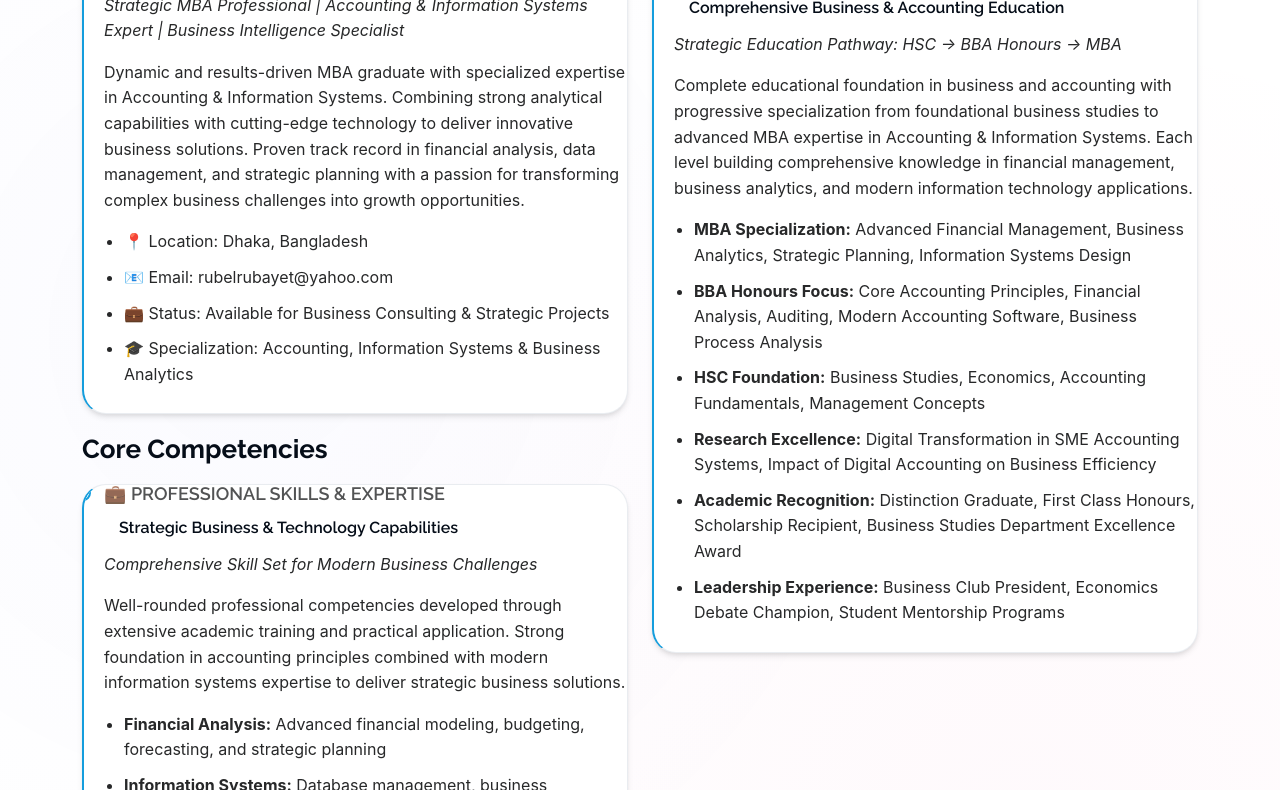
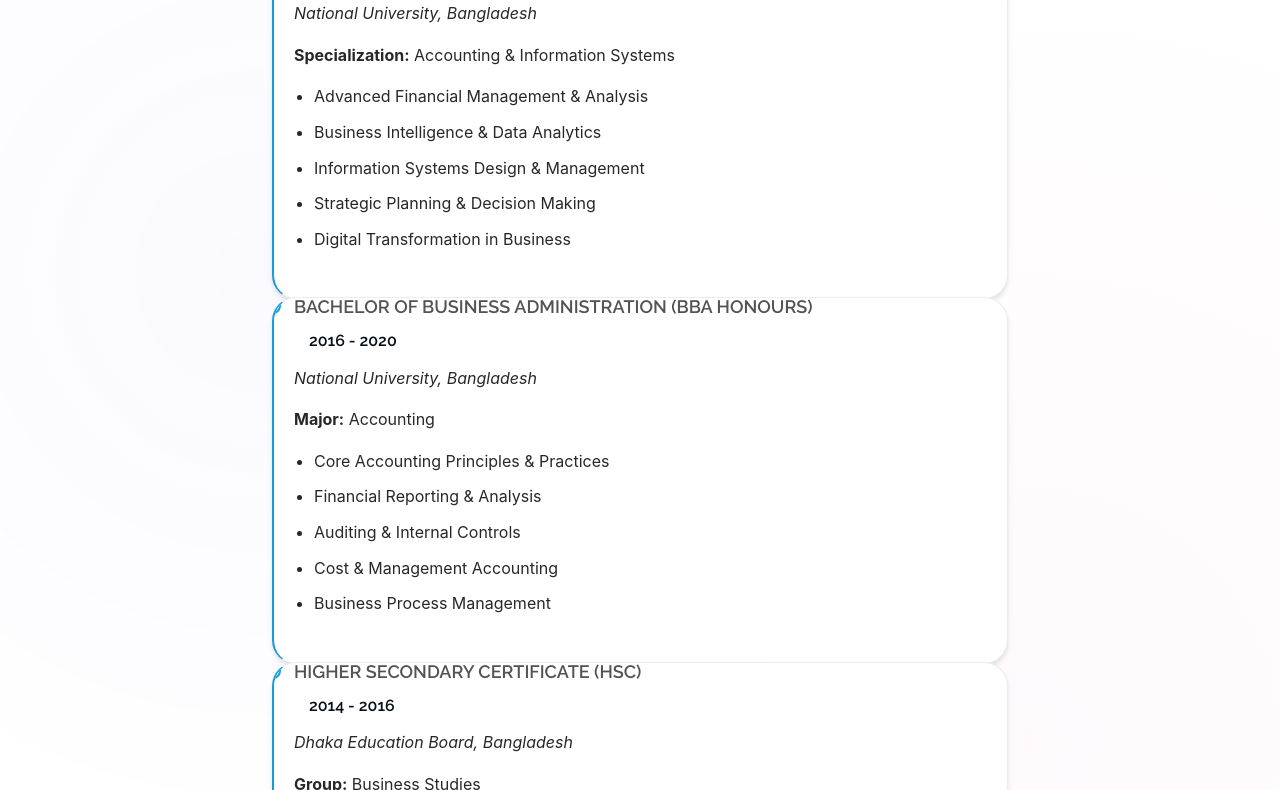
Before and after one commit to imran2795/Rubel-Rubayet, a plain HTML site: page iPortfolio-1.0.0/iPortfolio-1.0.0/index.html in a window 1280 px wide. Shown: the part 4824-5614 px from the top of the page. Drawn offline with Linux system fonts and the light colour scheme.

Commit message:
RESUME: Simplify section to education only - remove professional experience and summary

```diff
--- a/iPortfolio-1.0.0/iPortfolio-1.0.0/index.html
+++ b/iPortfolio-1.0.0/iPortfolio-1.0.0/index.html
@@ -404,62 +404,56 @@
     <section id="resume" class="resume section">
 
       <!-- Section Title -->
-  <div class="container section-title reveal-soft" data-aos="fade-up">
-        <h2>Resume</h2>
-        <p>MBA graduate with specialized expertise in Accounting & Information Systems, combining strong analytical skills with modern business practices to deliver strategic solutions.</p>
+      <div class="container section-title reveal-soft" data-aos="fade-up">
+        <h2>Education</h2>
+        <p>Academic journey focused on business excellence and continuous professional development</p>
       </div><!-- End Section Title -->
 
       <div class="container">
 
-        <div class="row">
+        <div class="row justify-content-center">
 
-          <div class="col-lg-6" data-aos="fade-up" data-aos-delay="100">
-            <h3 class="resume-title">Summary</h3>
+          <div class="col-lg-8" data-aos="fade-up" data-aos-delay="100">
+            <h3 class="resume-title">Educational Background</h3>
 
-            <div class="resume-item pb-0">
-              <h4>🎯 Rubel Rubayet</h4>
-              <p><em>Strategic MBA Professional | Accounting & Information Systems Expert | Business Intelligence Specialist</em></p>
-              <p>Dynamic and results-driven MBA graduate with specialized expertise in Accounting & Information Systems. Combining strong analytical capabilities with cutting-edge technology to deliver innovative business solutions. Proven track record in financial analysis, data management, and strategic planning with a passion for transforming complex business challenges into growth opportunities.</p>
+            <div class="resume-item">
+              <h4>Master of Business Administration (MBA)</h4>
+              <h5>2020 - 2022</h5>
+              <p><em>National University, Bangladesh</em></p>
+              <p><strong>Specialization:</strong> Accounting & Information Systems</p>
               <ul>
-                <li>📍 Location: Dhaka, Bangladesh</li>
-                <li>📧 Email: rubelrubayet@yahoo.com</li>
-                <li>💼 Status: Available for Business Consulting & Strategic Projects</li>
-                <li>🎓 Specialization: Accounting, Information Systems & Business Analytics</li>
+                <li>Advanced Financial Management & Analysis</li>
+                <li>Business Intelligence & Data Analytics</li>
+                <li>Information Systems Design & Management</li>
+                <li>Strategic Planning & Decision Making</li>
+                <li>Digital Transformation in Business</li>
               </ul>
             </div><!-- End Resume Item -->
 
-            <h3 class="resume-title">Core Competencies</h3>
             <div class="resume-item">
-              <h4>💼 Professional Skills & Expertise</h4>
-              <h5>Strategic Business & Technology Capabilities</h5>
-              <p><em>Comprehensive Skill Set for Modern Business Challenges</em></p>
-              <p>Well-rounded professional competencies developed through extensive academic training and practical application. Strong foundation in accounting principles combined with modern information systems expertise to deliver strategic business solutions.</p>
+              <h4>Bachelor of Business Administration (BBA Honours)</h4>
+              <h5>2016 - 2020</h5>
+              <p><em>National University, Bangladesh</em></p>
+              <p><strong>Major:</strong> Accounting</p>
               <ul>
-                <li><strong>Financial Analysis:</strong> Advanced financial modeling, budgeting, forecasting, and strategic planning</li>
-                <li><strong>Information Systems:</strong> Database management, business intelligence, process automation, digital transformation</li>
-                <li><strong>Business Analytics:</strong> Data analysis, reporting, dashboard creation, performance measurement</li>
-                <li><strong>Accounting Systems:</strong> Modern accounting software, ERP systems, financial reporting, audit support</li>
-                <li><strong>Strategic Planning:</strong> Market research, feasibility studies, business development, project management</li>
-                <li><strong>Technology Integration:</strong> Excel mastery, Power BI, accounting software, system implementation</li>
+                <li>Core Accounting Principles & Practices</li>
+                <li>Financial Reporting & Analysis</li>
+                <li>Auditing & Internal Controls</li>
+                <li>Cost & Management Accounting</li>
+                <li>Business Process Management</li>
               </ul>
             </div><!-- End Resume Item -->
 
-          </div>
-
-          <div class="col-lg-6" data-aos="fade-up" data-aos-delay="200">
-            <h3 class="resume-title">Educational Excellence</h3>
             <div class="resume-item">
-              <h4>🎓 Academic Journey & Achievements</h4>
-              <h5>Comprehensive Business & Accounting Education</h5>
-              <p><em>Strategic Education Pathway: HSC → BBA Honours → MBA</em></p>
-              <p>Complete educational foundation in business and accounting with progressive specialization from foundational business studies to advanced MBA expertise in Accounting & Information Systems. Each level building comprehensive knowledge in financial management, business analytics, and modern information technology applications.</p>
+              <h4>Higher Secondary Certificate (HSC)</h4>
+              <h5>2014 - 2016</h5>
+              <p><em>Dhaka Education Board, Bangladesh</em></p>
+              <p><strong>Group:</strong> Business Studies</p>
               <ul>
-                <li><strong>MBA Specialization:</strong> Advanced Financial Management, Business Analytics, Strategic Planning, Information Systems Design</li>
-                <li><strong>BBA Honours Focus:</strong> Core Accounting Principles, Financial Analysis, Auditing, Modern Accounting Software, Business Process Analysis</li>
-                <li><strong>HSC Foundation:</strong> Business Studies, Economics, Accounting Fundamentals, Management Concepts</li>
-                <li><strong>Research Excellence:</strong> Digital Transformation in SME Accounting Systems, Impact of Digital Accounting on Business Efficiency</li>
-                <li><strong>Academic Recognition:</strong> Distinction Graduate, First Class Honours, Scholarship Recipient, Business Studies Department Excellence Award</li>
-                <li><strong>Leadership Experience:</strong> Business Club President, Economics Debate Champion, Student Mentorship Programs</li>
+                <li>Business Studies Fundamentals</li>
+                <li>Economics & Commerce</li>
+                <li>Accounting Principles</li>
+                <li>Business Mathematics & Statistics</li>
               </ul>
             </div><!-- End Resume Item -->
 
```
